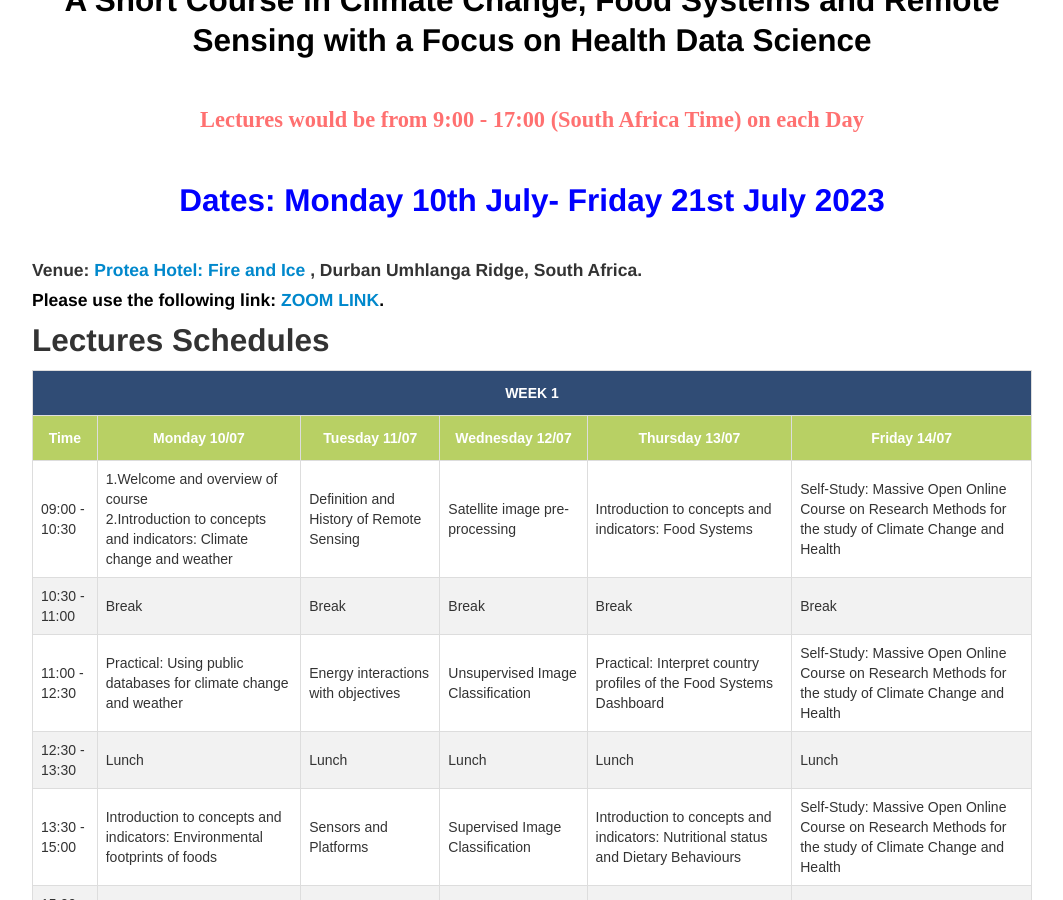
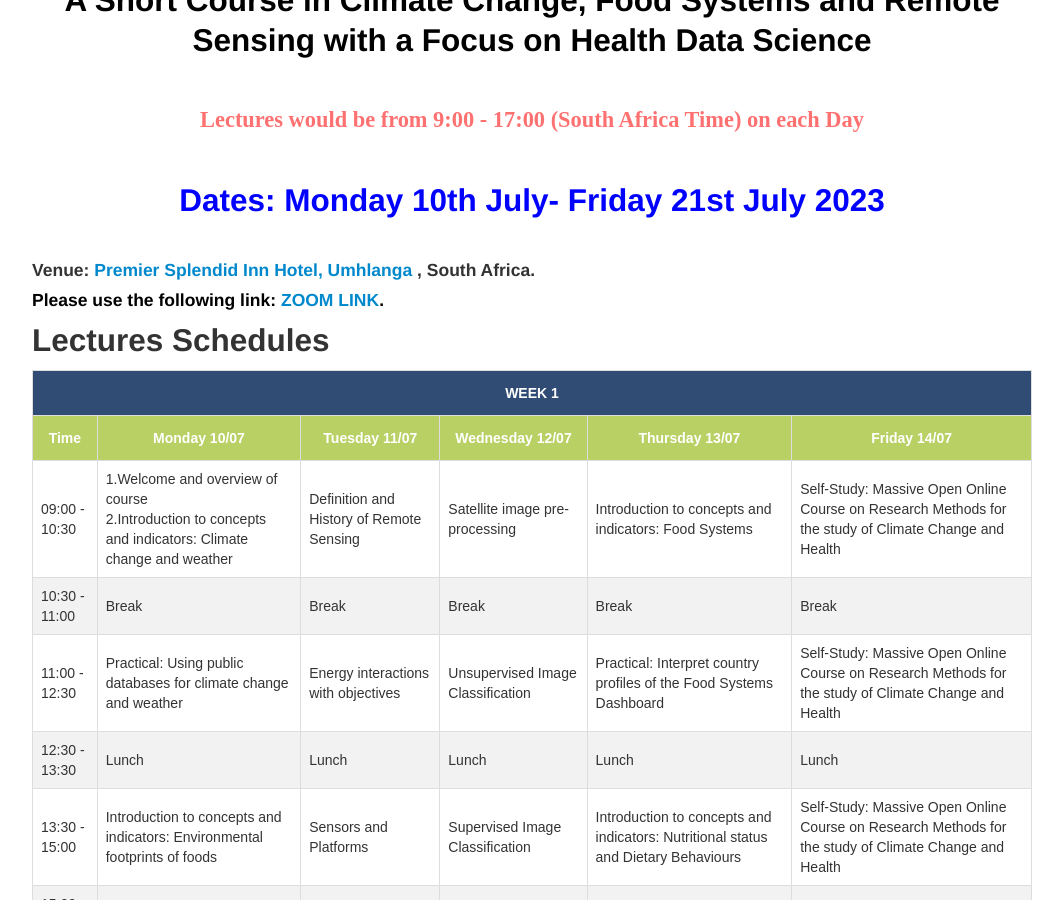
Before and after one commit to ccfscourseukzn/ccfscourseukzn.github.io, a Jekyll site: the page built from index.md, in a window 1280 px wide and 900 px high, scrolled down 312 px. Shown: the whole window, without its empty margins (108-1171 px from the left). Built offline with Jekyll 4.4.1, drawn with Linux system fonts in a browser that asks for light colours.

Commit message:
Update index.md

```diff
--- a/index.md
+++ b/index.md
@@ -121,7 +121,7 @@ title: Climate Change, Food System and Remote Sensing
 
 <h2 style="background-color:white; color:blue; text-align: center;"> Dates: Monday 10th July- Friday 21st July 2023</h2> <br>
 
-  <h4> Venue:  <a href= "https://www.marriott.com/en-us/hotels/durur-protea-hotel-fire-and-ice-durban-umhlanga-ridge/overview/" > <span style="text-align:center">Protea Hotel: Fire and Ice </span> </a>, Durban Umhlanga Ridge, South Africa.</h4>
+  <h4> Venue:  <a href= " https://www.premierhotels.co.za/hotels/kwazulu-natal/splendid-inn-umhlanga/rooms/" > <span style="text-align:center">Premier Splendid Inn Hotel, Umhlanga </span> </a>, South Africa.</h4>
 
 <h4 style="background-color:white; color:black; text-align: left;"> Please use the following link: <a href="https://harvard.zoom.us/meeting/register/tJUkce6tqjsvHNydfIXyERdbS2CJvk5ppazy" target="_blank"><span style="text-align:center">ZOOM LINK</span></a>. </h4>
 
```
